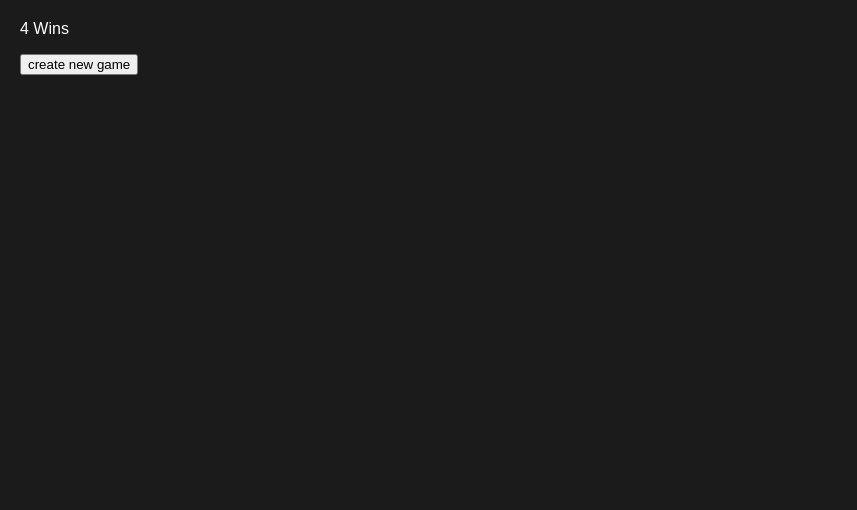
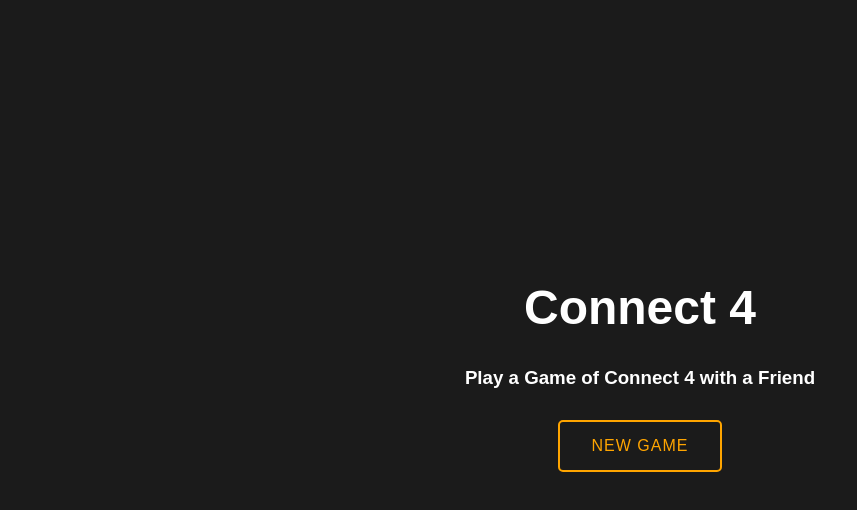
Before and after one commit to fillwo/connect4, a React (Create React App) app in the folder frontend/: page /#/ in a window 1280 px wide. Shown: the top 510 px of the page, without its empty margins (0-857 px from the left). Built offline with nearby package versions, Linux system fonts and the light colour scheme; a web font is replaced by a local one.

Commit message:
improve landing page

```diff
--- a/frontend/src/App.css
+++ /dev/null
@@ -1,5 +0,0 @@
-
-
-.App {
-  padding: 20px;;
-}
--- a/frontend/src/App.tsx
+++ /dev/null
@@ -1,14 +0,0 @@
-import React from "react";
-import "./App.css";
-
-import CreateGame from "./CreateGame";
-
-function App() {
-  return (
-    <div className="App">
-      <CreateGame></CreateGame>
-    </div>
-  );
-}
-
-export default App;
--- a/frontend/src/CreateGame.tsx
+++ b/frontend/src/CreateGame.tsx
@@ -1,4 +1,4 @@
-import React, { FC, Fragment, useState } from "react";
+import React, { FC, useState } from "react";
 import api, { NewRoom } from "./api";
 import { Link } from "react-router-dom";
 
@@ -25,9 +25,16 @@ const CreateGame: FC = () => {
   };
 
   return (
-    <Fragment>
-      <div style={{ marginBottom: 16 }}> 4 Wins </div>
-      <button onClick={postCreateGame}> create new game </button>
+    <div className="center-center">
+      <div style={{ textAlign: "center" }}>
+        <h1> Connect 4 </h1>
+        <h3> Play a Game of Connect 4 with a Friend</h3>
+        <button
+          style={{ marginTop: 12, marginBottom: 80 }}
+          onClick={postCreateGame}
+        >
+          NEW GAME
+        </button>
 
         {newRoom !== null && (
           <div>
@@ -44,7 +51,8 @@ const CreateGame: FC = () => {
             </div>
           </div>
         )}
-    </Fragment>
+      </div>
+    </div>
   );
 };
 
--- a/frontend/src/index.css
+++ b/frontend/src/index.css
@@ -36,3 +36,25 @@ h1 {
 h2 {
   font-size: 2em;
 }
+
+button {
+  background-color: transparent;
+  border: 2px solid orange;
+  color: orange;
+  padding: 15px 32px;
+  text-align: center;
+  text-decoration: none;
+  display: inline-block;
+  font-size: 16px;
+  letter-spacing: 1px;
+  border-radius: 5px;
+  cursor: pointer;
+}
+
+.center-center {
+  display: flex;
+  justify-content: center;
+  align-items: center;
+  height: 100vh;
+  padding: 0 40px 0 40px;
+}
--- a/frontend/src/router.tsx
+++ b/frontend/src/router.tsx
@@ -1,12 +1,12 @@
 import { createHashRouter } from "react-router-dom";
 
-import App from "./App";
 import Game from "./Game";
+import CreateGame from "./CreateGame";
 
 const router = createHashRouter([
   {
     path: "/",
-    element: <App></App>,
+    element: <CreateGame></CreateGame>,
   },
   {
     path: "/game/:roomId/:playerId",
```
Also changed, not shown: 1 other file (tests, documents, lock files or other folders). Lines whose indentation alone changed are shown as unchanged.
